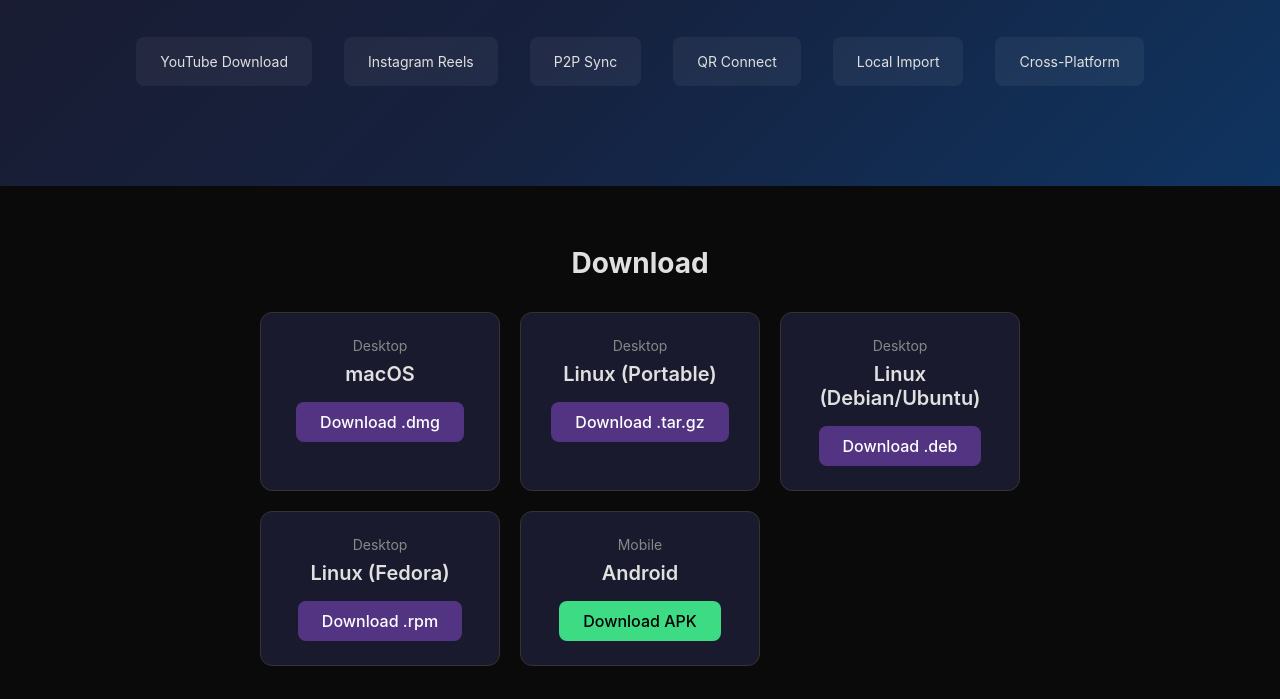
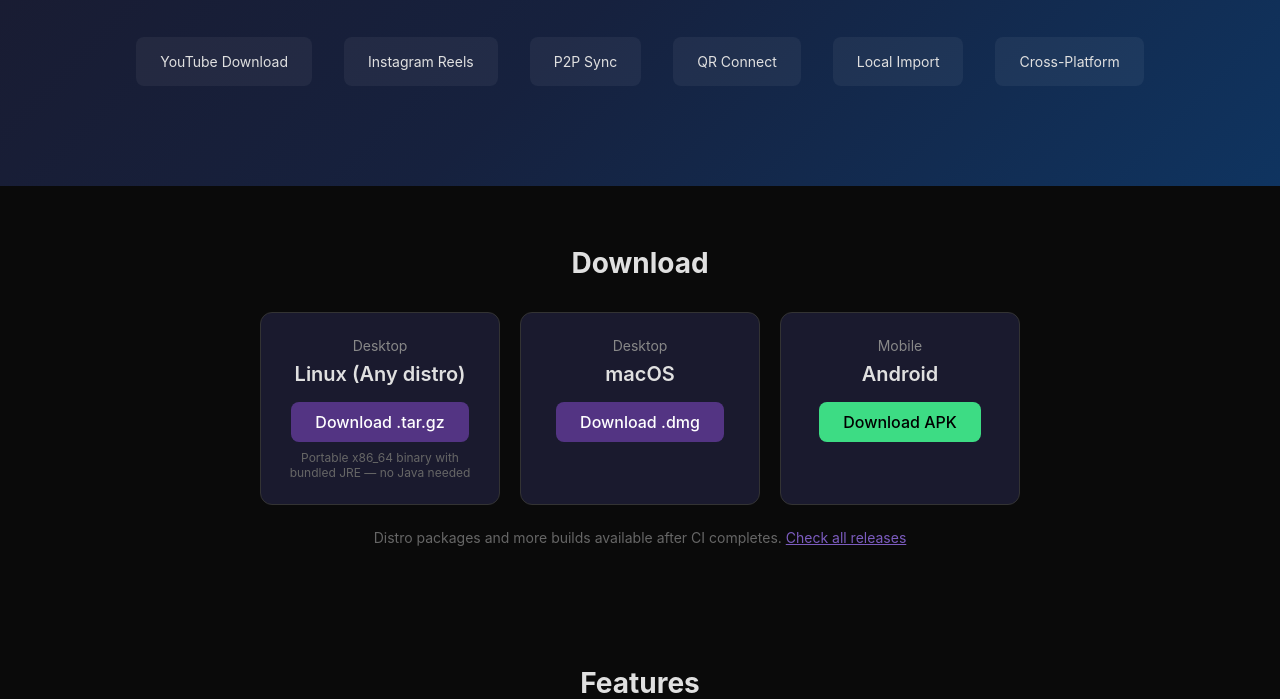
Before and after one commit to Intro0siddiqui/Auralis, a plain HTML site: page docs/site/index.html in a window 1280 px wide. Shown: the part 253-952 px from the top of the page. Drawn offline with Linux system fonts and the light colour scheme.

```diff
--- a/docs/site/index.html
+++ b/docs/site/index.html
@@ -111,30 +111,17 @@
         <div class="download-grid">
             <div class="download-card">
                 <div class="platform">Desktop</div>
+                <div class="os-name">Linux (Any distro)</div>
+                <a href="https://github.com/Intro0siddiqui/Auralis/releases/download/v1.0.0/Auralis-linux-x86_64.tar.gz" class="download-btn">
+                    Download .tar.gz
+                </a>
+                <p style="font-size:12px;color:#666;margin-top:8px;">Portable x86_64 binary with bundled JRE — no Java needed</p>
+            </div>
+            <div class="download-card">
+                <div class="platform">Desktop</div>
                 <div class="os-name">macOS</div>
                 <a href="https://github.com/Intro0siddiqui/Auralis/releases/download/v1.0.0/Auralis-mac-arm64.dmg" class="download-btn">
                     Download .dmg
-                </a>
-            </div>
-            <div class="download-card">
-                <div class="platform">Desktop</div>
-                <div class="os-name">Linux (Portable)</div>
-                <a href="https://github.com/Intro0siddiqui/Auralis/releases/download/v1.0.0/Auralis-linux-x86_64.tar.gz" class="download-btn">
-                    Download .tar.gz
-                </a>
-            </div>
-            <div class="download-card">
-                <div class="platform">Desktop</div>
-                <div class="os-name">Linux (Debian/Ubuntu)</div>
-                <a href="https://github.com/Intro0siddiqui/Auralis/releases/download/v1.0.0/auralis_1.0.0_amd64.deb" class="download-btn">
-                    Download .deb
-                </a>
-            </div>
-            <div class="download-card">
-                <div class="platform">Desktop</div>
-                <div class="os-name">Linux (Fedora)</div>
-                <a href="https://github.com/Intro0siddiqui/Auralis/releases/download/v1.0.0/auralis-1.0.0.x86_64.rpm" class="download-btn">
-                    Download .rpm
                 </a>
             </div>
             <div class="download-card">
@@ -145,6 +132,10 @@
                 </a>
             </div>
         </div>
+        <p style="text-align:center;margin-top:24px;font-size:14px;color:#666;">
+            Distro packages and more builds available after CI completes.
+            <a href="https://github.com/Intro0siddiqui/Auralis/releases">Check all releases</a>
+        </p>
     </div>
 
     <div class="section">
```
Also changed, not shown: auralis/desktop/icon.ico (added), 1 other file.
